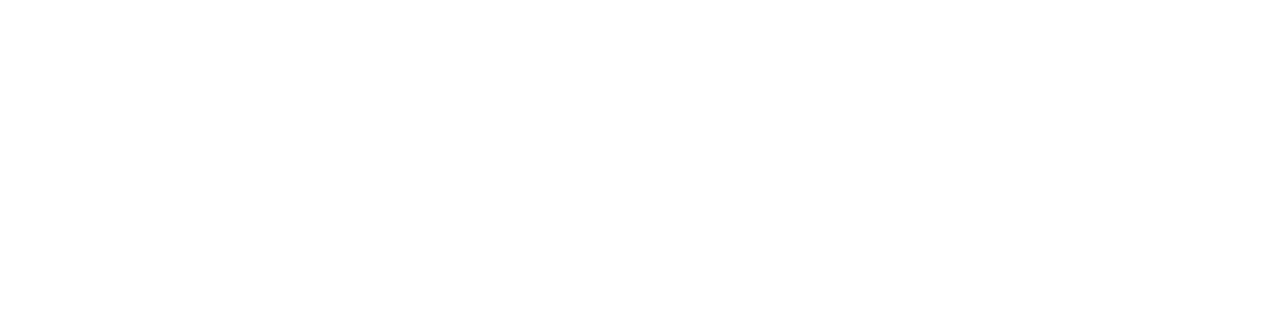
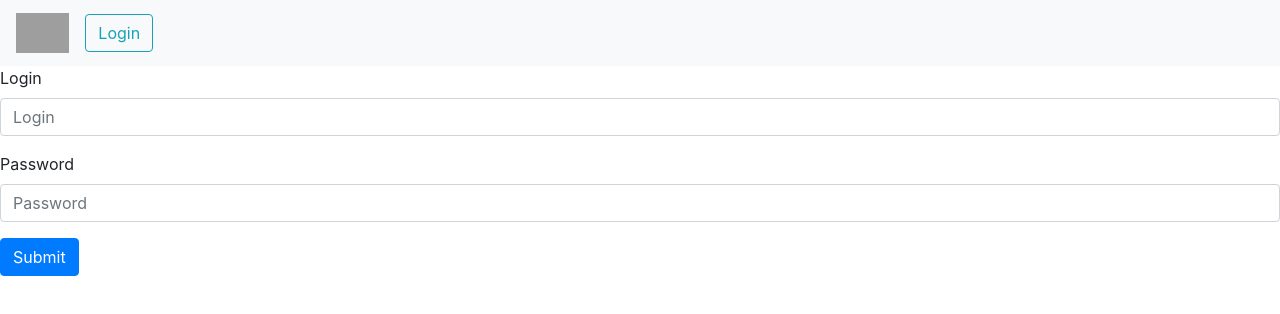
Before and after one commit to buevichd/tms-polls-react-app, a React (Create React App) app: page /login in a window 1280 px wide. Before the commit this address had no page. Shown: the top 314 px of the page. Built offline with nearby package versions, Linux system fonts and the light colour scheme; grey boxes are pictures that could not be loaded.

Commit message:
Add authentication

```diff
--- a/package.json
+++ b/package.json
@@ -9,9 +9,10 @@
     "eject": "react-scripts eject"
   },
   "dependencies": {
+    "axios": "^1.6.7",
     "react": "^18.0.0",
     "react-dom": "^18.0.0",
-    "react-router-dom": "^6.21.3",
+    "react-router-dom": "^6.22.0",
     "react-scripts": "^5.0.0",
     "swr": "^2.2.4"
   },
--- a/src/App.js
+++ b/src/App.js
@@ -1,30 +1,58 @@
 import useSWR from 'swr';
-import { Routes, Route, BrowserRouter, useParams } from 'react-router-dom';
+import { Routes, Route, BrowserRouter, useParams, useNavigate } from 'react-router-dom';
 import { useState } from "react";
+import { axiosInstance, API_BASE_URL } from "./apiConfig.js";
+import { AuthProvider, useAuth } from "./authProvider";
 
-// created function to handle API request
+
+function handleApiResponse(response) {
+  if (response.status >= 200 && response.status < 300) {
+    return response.data;
+  }
+  throw Error(`API returns status code ${response.status} (${response.statusText})`);
+}
+
+// function to handle API request
 function fetcher(...args) {
-  function handleResponse(res) {
-    if (res.status >= 200 && res.status < 300) {
-      return res.json();
-    }
-    throw Error(`API returns status code ${res.status}`);
+  return axiosInstance.get(...args).then(handleApiResponse);
+}
+
+const LoginButton = () => {
+  return (
+    <li className="nav-item active">
+      <a className="btn btn-outline-info my-2 my-sm-0" href="/login">Login</a>
+    </li>
+  );
+}
+
+const LogoutButton = () => {
+  const { setToken, setRefreshToken } = useAuth();
+
+  function onLogout() {
+    setToken();
+    setRefreshToken();
   }
 
-  return fetch(...args).then(handleResponse);
+  return (
+    <li className="nav-item active">
+      <button className="btn btn-outline-danger my-2 my-sm-0" onClick={onLogout}>Logout</button>
+    </li>
+  );
 }
 
-const API_BASE_URL = 'http://localhost:8000';
-
 function Header() {
+  const { token } = useAuth();
   return (
-    <div className="hstack gap-3">
-      <a href="/">
+    <nav className="navbar navbar-expand-lg navbar-light bg-light">
+      <a className="navbar-brand" href="/">
         <img
           src="https://netstorage.ringcentral.com/appext/logo/kNku72HNQPWCo-uLCKS4Hw~wCZbXGy1Qu-z3dzQ3U_j7Q/b8e47126-bf75-41df-bbf0-844db0a925a4.png"
-          height="40"/>
+          alt='logo' height="40"/>
       </a>
-    </div>
+      <ul className="navbar-nav mr-auto">
+        {token ? <LogoutButton/> : <LoginButton/>}
+      </ul>
+    </nav>
   );
 }
 
@@ -155,13 +183,14 @@
       setErrorMessage('Please select a choice.');
       return;
     }
-    const requestOptions = {
-      method: 'POST',
-      headers: { 'Content-Type': 'application/json' },
-      body: JSON.stringify({ choice: selectedChoiceId }),
-    };
+
+
+    const headers = { 'Content-Type': 'application/json' };
+    const body = { choice: selectedChoiceId };
     try {
-      question = await fetcher(`${API_BASE_URL}/api/questions/${question.id}/vote`, requestOptions);
+      question = await axiosInstance
+        .post(`${API_BASE_URL}/api/questions/${question.id}/vote`, body, { headers })
+        .then(handleApiResponse);
     } catch (e) {
       console.log(e);
       setErrorMessage('Vote is not supported by API :(');
@@ -233,13 +262,66 @@
   );
 }
 
+const Login = () => {
+  const { setToken, setRefreshToken } = useAuth();
+  const navigate = useNavigate();
+
+  const [username, setUsername] = useState('');
+  const [password, setPassword] = useState('');
+  const [errorMessage, setErrorMessage] = useState();
+
+  async function handleLogin(e) {
+    e.preventDefault();
+    try {
+      const response = await axiosInstance
+        .post(`${API_BASE_URL}/api/token/`, { username, password })
+        .catch((error) => {
+          if (error.response.status === 400 || error.response.status === 401) {
+            setErrorMessage('Invalid login and/or password');
+            return error.response;
+          }
+          throw error;
+        });
+      if (response.data && response.data.access && response.data.refresh) {
+        setToken(response.data.access);
+        setRefreshToken(response.data.refresh);
+        navigate("/", { replace: true });
+      }
+    } catch (e) {
+      console.log(e);
+      setErrorMessage('Obtain token is not supported by API :(');
+    }
+  }
+
+  return <>
+    <Header/>
+    {errorMessage && <div className="alert alert-danger" role="alert">{errorMessage}</div>}
+    <form onSubmit={handleLogin}>
+      <div className="form-group">
+        <label htmlFor="inputLogin">Login</label>
+        <input type="text" className="form-control" id="inputLogin"
+               placeholder="Login" onChange={(e) => setUsername(e.target.value)}/>
+      </div>
+      <div className="form-group">
+        <label htmlFor="inputPassword">Password</label>
+        <input type="password" className="form-control" id="inputPassword"
+               placeholder="Password" onChange={(e) => setPassword(e.target.value)}/>
+      </div>
+      <button type="submit" className="btn btn-primary">Submit</button>
+    </form>
+  </>;
+};
+
 export default function App() {
   return (
-    <BrowserRouter>
-      <Routes>
-        <Route path='/' element={<MainPage/>}></Route>
-        <Route path='/question/:questionId' element={<QuestionDetailPage/>}></Route>
-      </Routes>
-    </BrowserRouter>
+    <AuthProvider>
+      <BrowserRouter>
+        <Routes>
+          <Route path='/' element={<MainPage/>}/>
+          <Route path='/question/:questionId' element={<QuestionDetailPage/>}/>
+          <Route path='/login' element={<Login/>}/>
+        </Routes>
+      </BrowserRouter>
+    </AuthProvider>
   );
 }
--- /dev/null
+++ b/src/apiConfig.js
@@ -0,0 +1,19 @@
+import axios from "axios";
+
+export const API_BASE_URL = 'http://localhost:8000';
+
+export const axiosInstance = axios.create({
+  baseURL: API_BASE_URL,
+});
+
+axiosInstance.interceptors.request.use(
+  (config) => {
+    const token = localStorage.getItem('token');
+    if (token) {
+      config.headers.Authorization = `Bearer ${token}`;
+    } else {
+      delete config.headers.Authorization;
+    }
+    return config;
+  }
+);
--- /dev/null
+++ b/src/authProvider.js
@@ -0,0 +1,92 @@
+import {
+  createContext,
+  useContext,
+  useEffect,
+  useMemo,
+  useState,
+} from "react";
+import { API_BASE_URL, axiosInstance } from "./apiConfig";
+
+const AuthContext = createContext();
+
+function identity(arg) {
+  return arg;
+}
+
+async function handleExpiredTokenError(error) {
+  if (error.response.status === 401 &&
+      error.response.data.code === 'token_not_valid' &&
+      error.config) {
+    const originalRequest = { ...error.config };
+    originalRequest._isRetry = true;
+    localStorage.removeItem('token');
+    if (!error.config._isRetry && localStorage.getItem('refreshToken')) {
+      const body = { refresh: localStorage.getItem('refreshToken') };
+      try {
+        const response = await axiosInstance.post(
+            `${API_BASE_URL}/api/token/refresh/`, body, originalRequest);
+        if (response?.data?.access) {
+          localStorage.setItem('token', response.data.access);
+        }
+      } catch (error) {
+        originalRequest._isInvalidRefreshToken = true;
+        console.log(`Refresh token error: ${error}`);
+      }
+      return axiosInstance.request(originalRequest);
+    } else if (error.config._isInvalidRefreshToken) {
+      localStorage.removeItem('refreshToken');
+      return axiosInstance.request(originalRequest);
+    }
+  }
+  throw error;
+}
+
+axiosInstance.interceptors.response.use(identity, handleExpiredTokenError);
+
+export const AuthProvider = ({ children }) => {
+  const [token, setToken_] = useState(localStorage.getItem('token'));
+  const [refreshToken, setRefreshToken_] = useState(localStorage.getItem('refreshToken'));
+
+  const setToken = (newToken) => {
+    localStorage.setItem('token', newToken);
+    setToken_(newToken);
+  };
+
+  const setRefreshToken = (newRefreshToken) => {
+    localStorage.setItem('refreshToken', newRefreshToken);
+    setRefreshToken_(newRefreshToken);
+  }
+
+  useEffect(() => {
+    if (token) {
+      localStorage.setItem('token', token);
+    } else {
+      localStorage.removeItem('token')
+    }
+    if (refreshToken) {
+      localStorage.setItem('refreshToken', refreshToken);
+    } else {
+      localStorage.removeItem('refreshToken');
+    }
+  }, [token, refreshToken]);
+
+  const contextValue = useMemo(
+      () => ({
+        token,
+        setToken,
+        refreshToken,
+        setRefreshToken,
+      }),
+      [token, refreshToken]
+  );
+
+  return (
+      <AuthContext.Provider value={contextValue}>
+        {children}
+      </AuthContext.Provider>
+  );
+};
+
+export const useAuth = () => {
+  return useContext(AuthContext);
+};
```
Also changed, not shown: 1 other file (tests, documents, lock files or other folders).
